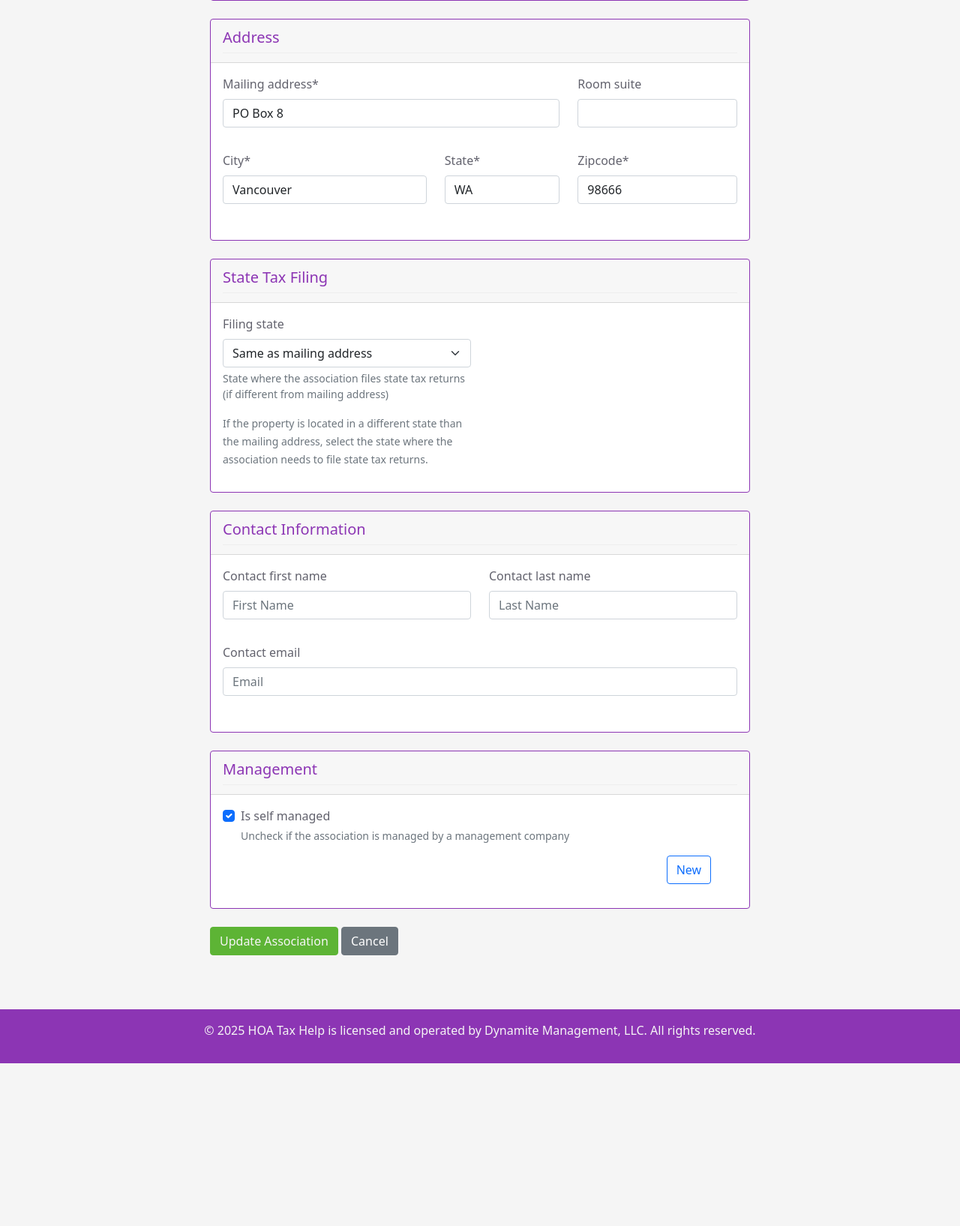
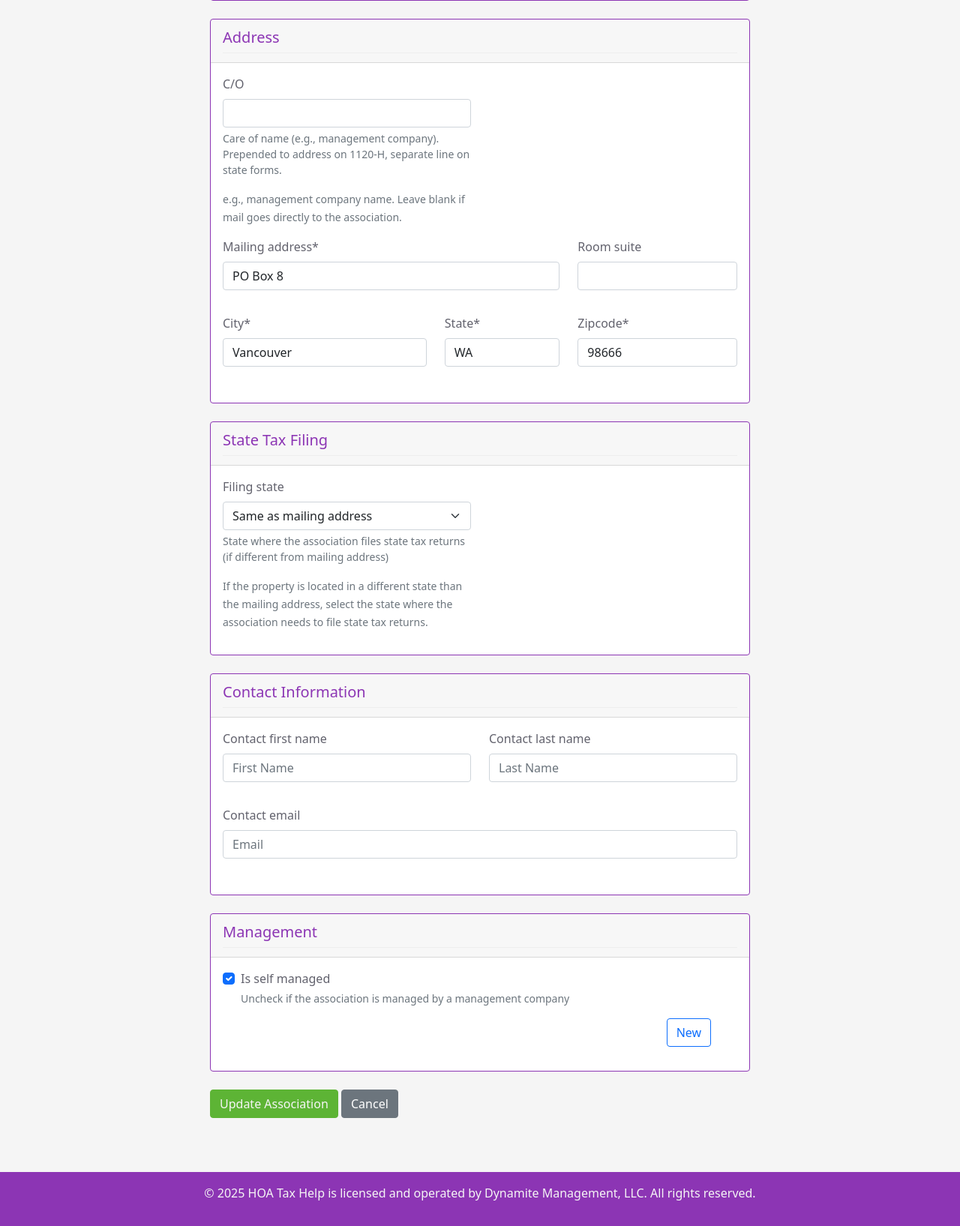
Before and after one commit to dougmclain/dynamite_tax, a Django app: page /edit-association/1/ in a window 1280 px wide. Shown: the part 677-2312 px from the top of the page at 75% size. Before the commit the page ends 2095 px from the top, so only its background shows below. Run offline with Django 4.2, Linux system fonts and the light colour scheme; a user stored in the database is signed in; data comes from the database, SQL or seed files in the repository; some libraries are stand-ins or nearby versions.

Commit message:
Move C/O to main address section, prepend on 1120-H, separate on IL-1120
- Rename state_care_of → care_of and move to main Address model section
- On federal 1120-H: prepend "C/O [name]," to the street address line per IRS instructions
- On IL-1120: keep C/O on its own dedicated line
- Move C/O field from State Tax Filing to Address card in the edit form
- Falls back to management company name if care_of is blank

Co-Authored-By: Claude Opus 4.6 (1M context) <noreply@anthropic.com>

```diff
--- a/tax_form/forms.py
+++ b/tax_form/forms.py
@@ -50,8 +50,8 @@ class AssociationForm(forms.ModelForm):
     class Meta:
         model = Association
         fields = [
-            'association_name', 'mailing_address', 'room_suite', 'city', 'state', 'zipcode',
-            'filing_state', 'state_tax_id', 'naics_code', 'records_city', 'records_state', 'records_zip', 'state_care_of',
+            'association_name', 'mailing_address', 'room_suite', 'care_of', 'city', 'state', 'zipcode',
+            'filing_state', 'state_tax_id', 'naics_code', 'records_city', 'records_state', 'records_zip',
             'zoned', 'ein', 'formation_date', 'association_type',
             'fiscal_year_end_month',
             'contact_first_name', 'contact_last_name', 'contact_email',
--- a/tax_form/models.py
+++ b/tax_form/models.py
@@ -161,11 +161,12 @@ class Association(models.Model):
         default='',
         help_text="ZIP code where accounting records are kept"
     )
-    state_care_of = models.CharField(
+    care_of = models.CharField(
         max_length=255,
         blank=True,
         default='',
-        help_text="C/O line for state tax form mailing address (leave blank to use management company name)"
+        verbose_name="C/O",
+        help_text="Care of name (e.g., management company). Prepended to address on 1120-H, separate line on state forms."
     )
 
     zoned = models.BooleanField(default=True)
--- a/tax_form/templates/tax_form/edit_association.html
+++ b/tax_form/templates/tax_form/edit_association.html
@@ -57,6 +57,12 @@
                     </div>
                     <div class="card-body">
                         <div class="row">
+                            <div class="col-md-6 mb-3">
+                                {{ form.care_of|as_crispy_field }}
+                                <small class="text-muted">e.g., management company name. Leave blank if mail goes directly to the association.</small>
+                            </div>
+                        </div>
+                        <div class="row">
                             <div class="col-md-8 mb-3">
                                 {{ form.mailing_address|as_crispy_field }}
                             </div>
@@ -95,12 +101,6 @@
                             </div>
                         </div>
                         <div id="state-filing-details" style="{% if not form.filing_state.value %}display:none{% endif %}">
-                            <div class="row">
-                                <div class="col-md-8 mb-3">
-                                    {{ form.state_care_of|as_crispy_field }}
-                                    <small class="text-muted">C/O line on state form (e.g., management company name). Leave blank to auto-fill from management company.</small>
-                                </div>
-                            </div>
                             <div class="row">
                                 <div class="col-md-4 mb-3">
                                     {{ form.naics_code|as_crispy_field }}
--- a/tax_form/views/helpers.py
+++ b/tax_form/views/helpers.py
@@ -155,7 +155,7 @@ def prepare_pdf_data(financial_info, association, preparer):
     return {
         "f1_1": association.association_name,
         "f1_2": association.ein,
-        "f1_3": association.mailing_address,
+        "f1_3": f"C/O {association.care_of}, {association.mailing_address}" if association.care_of else association.mailing_address,
         "f1_3_suite": association.room_suite,
         "f1_4": f"{association.city}, {association.state} {association.zipcode}",
         # Split address fields for 2025 form (city/state/zip are separate boxes)
--- a/tax_form/views/il_helpers.py
+++ b/tax_form/views/il_helpers.py
@@ -57,10 +57,10 @@ def prepare_il1120_data(financial_info, association, preparer):
         data['p0_tax_year_end_year'] = ''
     data['p0_amount_paying'] = il['line_67']  # Amount paying with return
     data['p0_name'] = association.association_name
-    # C/O: use state_care_of override, else management company name
+    # C/O: use care_of field, else fall back to management company name
     care_of = ''
-    if hasattr(association, 'state_care_of') and association.state_care_of:
-        care_of = association.state_care_of
+    if association.care_of:
+        care_of = association.care_of
     elif not association.is_self_managed and association.management_company:
         care_of = association.management_company.name
     data['p0_care_of'] = care_of
--- a/tax_form/views/il_pdf_generation.py
+++ b/tax_form/views/il_pdf_generation.py
@@ -379,10 +379,10 @@ def generate_il1120v_page(financial_info, association, tax_year):
     fein_prefix = ein[:2] if len(ein) >= 2 else ein
     fein_suffix = ein[2:] if len(ein) > 2 else ''
 
-    # C/O: use state_care_of override, else management company name
+    # C/O: use care_of field, else fall back to management company name
     care_of = ''
-    if hasattr(association, 'state_care_of') and association.state_care_of:
-        care_of = association.state_care_of
+    if association.care_of:
+        care_of = association.care_of
     elif not association.is_self_managed and association.management_company:
         care_of = association.management_company.name
 
```
Also changed, not shown: tax_form/migrations/0024_rename_state_care_of_to_care_of.py (added).
